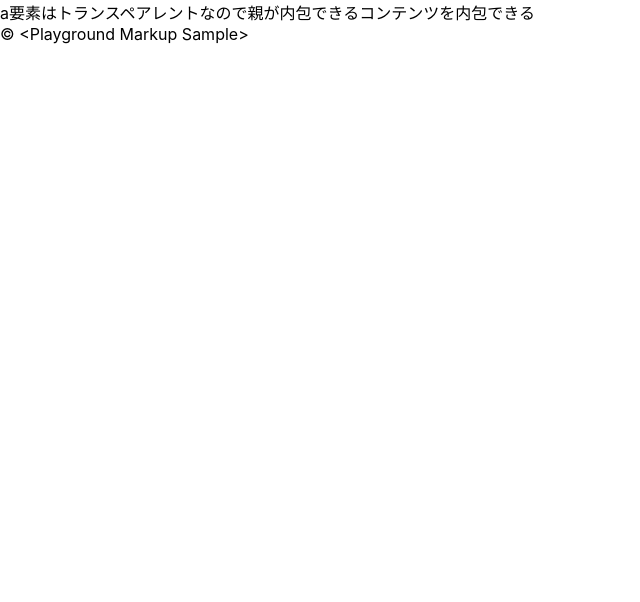
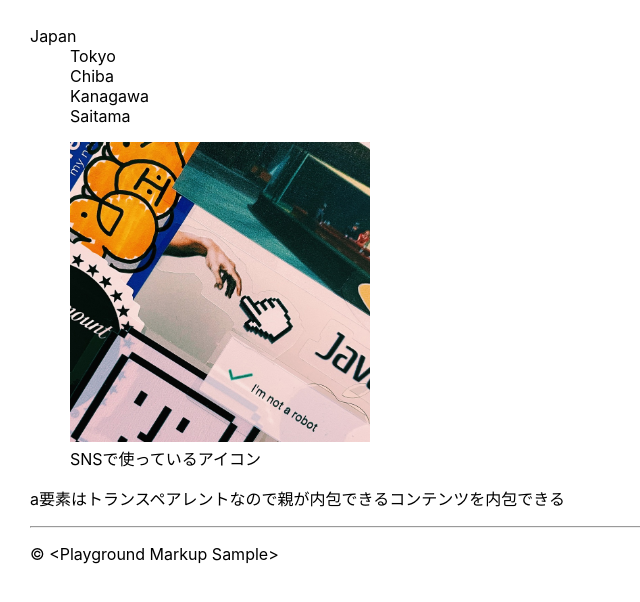
Before and after one commit to 02kK/nextjs-chaotic-playground, a Next.js app: page /playground/markup in a window 1280 px wide. Shown: the top 602 px of the page, without its empty margins (0-640 px from the left). Built offline with nearby package versions, Linux system fonts and the light colour scheme.

Commit message:
markup test

```diff
--- a/src/pages/playground/markup.tsx
+++ b/src/pages/playground/markup.tsx
@@ -1,4 +1,6 @@
 import { useEffect } from "react";
+
+import styles from "../../../styles/markup.module.css";
 
 const Markup = () => {
   // JSXの場合にはscript要素を使うのではなく副作用はuseEffectで記述
@@ -8,14 +10,33 @@ const Markup = () => {
   }, []);
 
   return (
-    <div>
+    <main className={styles.markup}>
+      <section>
+        <dl>
+          <dt>Japan</dt>
+          <dd>Tokyo</dd>
+          <dd>Chiba</dd>
+          <dd>Kanagawa</dd>
+          <dd>Saitama</dd>
+        </dl>
+        <figure>
+          <img
+            src="/img/shared/my_icon.jpeg"
+            alt="my_icon"
+            height="300"
+            width="300"
+          />
+          <figcaption>SNSで使っているアイコン</figcaption>
+        </figure>
+      </section>
       <a href="#">
-        <div>
+        <p>
           a要素はトランスペアレントなので親が内包できるコンテンツを内包できる
-        </div>
+        </p>
       </a>
-      <div>&copy; &lt;Playground Markup Sample&gt;</div>
-    </div>
+      <hr />
+      <p>&copy; &lt;Playground Markup Sample&gt;</p>
+    </main>
   );
 };
 
--- /dev/null
+++ b/styles/markup.module.css
@@ -0,0 +1,3 @@
+.markup {
+    padding: 10px 30px;
+}
```
